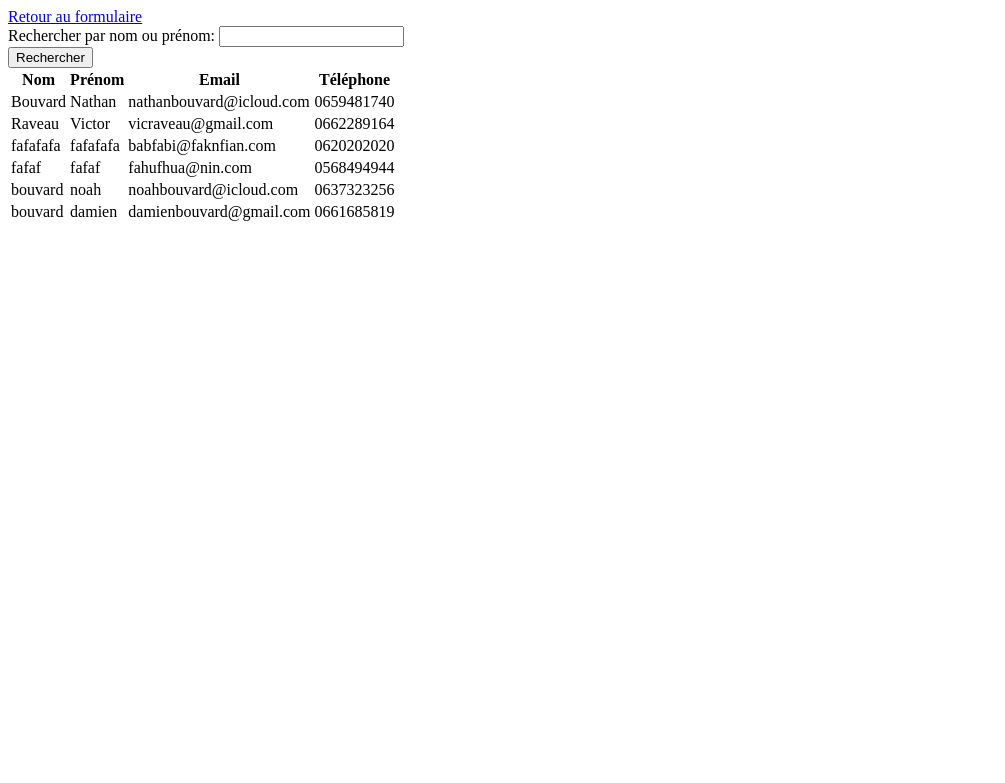
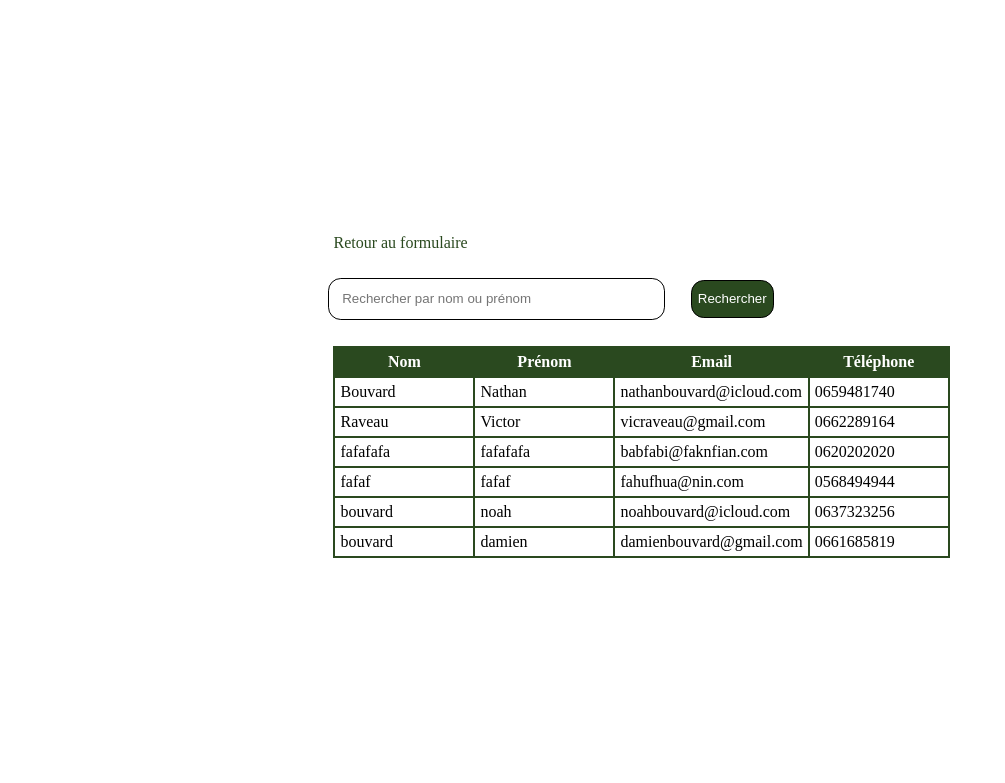
Before and after one commit to vairan37/SAE-4012, a PHP site: page /affichage.php in a window 1280 px wide. Shown: the top 783 px of the page, without its empty margins (0-1005 px from the left). Run offline with PHP 8.4, Linux system fonts and the light colour scheme; data comes from the database, SQL or seed files in the repository.

Commit message:
refonte total du site d'un point de vu graphique

```diff
--- a/affichage.php
+++ b/affichage.php
@@ -32,17 +32,18 @@ try {
 <head>
     <meta charset="UTF-8">
     <title>Liste des clients</title>
+    <link rel="stylesheet" href="style.css">
 </head>
 
 <body>
     <div class="container">
-        <a href="formulaire.php">Retour au formulaire</a>
+        <a id="retour" href="formulaire.php">Retour au formulaire</a>
 
-        <form method="POST">
-            <div>
-                <label for="searchTerm">Rechercher par nom ou prénom:</label>
-                <input type="text" id="searchTerm" name="searchTerm" required>
-            </div>
+        <form id="recherche" method="POST">
+            <section>
+                <label for="searchTerm" hidden>Rechercher par nom ou prénom</label>
+                <input type="text" id="searchTerm" placeholder="Rechercher par nom ou prénom" name="searchTerm" required>
+            </section>
             <button type="submit">Rechercher</button>
         </form>
 
--- a/style.css
+++ b/style.css
@@ -1,18 +1,128 @@
+@import url('https://fonts.googleapis.com/css2?family=DM+Serif+Display:ital@0;1&family=Inter:ital,opsz,wght@0,14..32,100..900;1,14..32,100..900&display=swap');
+
 body {
-    background-color: #EAFFCD;
+    background-color: white;
     display: flex;
-    width: 100vh;
-    height: 100vh;
+    align-items: center;
+    justify-content: center;
+    flex-direction: column;
+    width: 99vw;
+    height: 97vh;
+}
+
+h1 {
+    font-family: 'DM Serif Display', serif;
 }
 
 form {
     display: flex;
     align-items: center;
-    justify-content: center;
     flex-direction: column;
-    border: solid #dcdcdc;
-    border-radius: 20px;
-    background-color: #f4ffe4;
     padding: 2vw;
     width: 30vw;
 }
+
+form div{
+    margin-bottom: 3vw;
+}
+
+form div input, form section input {
+    padding-left: 1vw;
+    width: 25vw;
+    height: 3vw;
+    border-radius: 1vw;
+    border: solid 1px black;
+}
+
+form button {
+    width: 15vw;
+    height: 4vw;
+    border-radius: 1vw;
+    border: none;
+    background-color: #2A491F;
+    color: white;
+    transition: all 0.2s ease
+}
+
+form button:hover {
+    cursor: pointer;
+    background-color: white;
+    color: #2A491F;
+    border: solid 1px #2A491F;
+    box-shadow: none;
+}
+
+.error{
+    color: red;
+}
+
+/* ______________________________________________________________RECHERCHE */
+
+#recherche {
+    display: flex;
+    align-items: center;
+    justify-content: center;
+    flex-direction: row;
+}
+
+#recherche button {
+    margin-left: 2vw;
+    width: 20vw;
+    height: 3vw;
+    border-radius: 1vw;
+    border: solid 1px black;
+}
+
+table {
+    width: 100%;
+    background-color: #FFFFFF;
+    border-collapse: collapse;
+    border-width: 2px;
+    border-color: #2A491F;
+    border-style: solid;
+    color: #000000;
+  }
+
+  table td, table th {
+    width: 10vw;
+    border-width: 2px;
+    border-color: #2A491F;
+    border-style: solid;
+    padding: 5px;
+  }
+
+  table th{
+    color: white;
+  }
+
+  table thead {
+    background-color: #2A491F;
+  }
+#retour {
+    color: #2A491F;
+    text-decoration: none;
+    position: relative;
+    transition: all 0.3s ease;
+}
+
+#retour:hover {
+    color: #3d6b2d;
+}
+
+#retour::after {
+    content: '';
+    position: absolute;
+    width: 100%;
+    height: 2px;
+    bottom: -4px;
+    left: 0;
+    background-color: #2A491F;
+    transform: scaleX(0);
+    transform-origin: bottom right;
+    transition: transform 0.3s ease;
+}
+
+#retour:hover::after {
+    transform: scaleX(1);
+    transform-origin: bottom left;
+}
```
Also changed, not shown: formulaire.php (+13 -12 lines).
